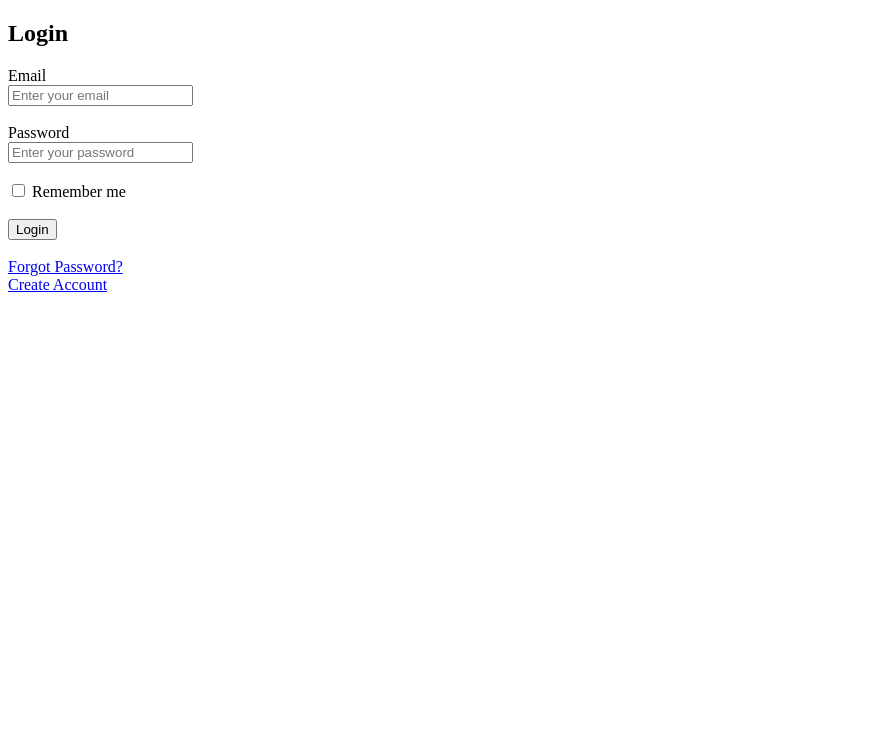
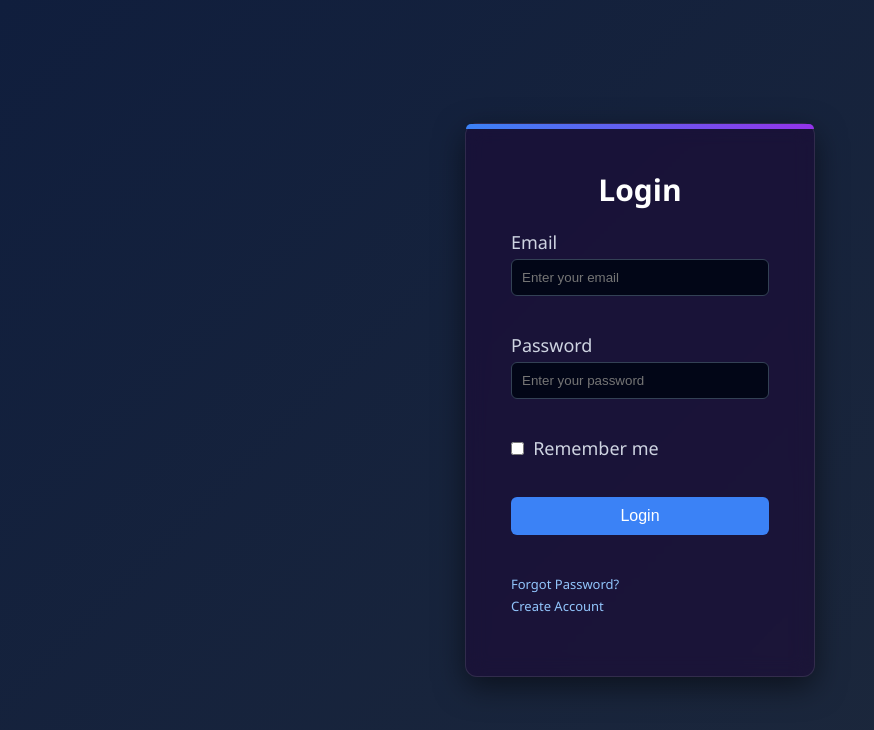
Before and after one commit to Krish18-bit/task, a plain HTML site: page login.html in a window 1280 px wide. Shown: the whole page, without its empty margins (0-874 px from the left). Drawn offline with Linux system fonts and the light colour scheme.

Commit message:
adding style

```diff
--- a/login.html
+++ b/login.html
@@ -4,6 +4,7 @@
 <head>
     <meta charset="UTF-8">
     <meta name="viewport" content="width=device-width, initial-scale=1.0">
+    <link rel="stylesheet" href="style.css">
     <title>Login</title>
 </head>
 <body>
--- /dev/null
+++ b/style.css
@@ -0,0 +1,140 @@
+
+* {
+    margin: 0;
+    padding: 0;
+    box-sizing: border-box;
+}
+
+body {
+    font-family: 'Segoe UI', sans-serif;
+    background: linear-gradient(135deg, #101e3d, #1e293b);
+    color: #fff;
+    height: 100vh;
+
+
+    display: flex;
+    justify-content: center;
+    align-items: center;
+}
+section {
+    background: #1f023572;
+    padding: 45px;
+    border-radius: 12px;
+    width: 350px;
+
+
+    backdrop-filter: blur(10px);
+    border: 1px solid rgba(255,255,255,0.1);
+
+
+    box-shadow: 0 10px 30px rgba(0,0,0,0.5);
+}
+
+
+h2 {
+    text-align: center;
+    margin-bottom: 20px;
+    font-size: 30px;
+}
+
+
+form div {
+    margin-bottom: 15px;
+}
+
+
+label {
+    font-size: 18px;
+    color: #cfd4e2;
+}
+
+
+input[type="email"],
+input[type="password"] {
+    width: 100%;
+    padding: 10px;
+    margin-top: 5px;
+
+    border: 1px solid #334155;
+    border-radius: 6px;
+
+    background: #020617;
+    color: white;
+
+    outline: none;
+    transition: 0.3s;
+}
+
+
+input:focus {
+    border-color: #3b82f6;
+    box-shadow: 0 0 5px #3b82f6;
+}
+
+
+input[type="checkbox"] {
+    margin-right: 5px;
+}
+
+
+button {
+    width: 100%;
+    padding: 10px;
+
+    border: none;
+    border-radius: 6px;
+
+    background: #3b82f6;
+    color: white;
+    font-size: 16px;
+    cursor: pointer;
+
+    transition: 0.3s;
+}
+
+
+button:hover {
+    background: #054fef;
+}
+
+a {
+    color: #93c5fd;
+    text-decoration: none;
+    font-size: 13px;
+}
+
+a:hover {
+    text-decoration: underline;
+}
+
+
+section {
+    position: relative;
+}
+
+
+section::before {
+    content: "";
+    position: absolute;
+    top: 0;
+    left: 0;
+
+    width: 100%;
+    height: 5px;
+    background: linear-gradient(to right, #3b82f6, #9333ea);
+    border-top-left-radius: 12px;
+    border-top-right-radius: 12px;
+}
+
+
+
+@media (max-width: 400px) {
+    section {
+        width: 90%;
+        padding: 25px;
+    }
+
+    h2 {
+        font-size: 22px;
+    }
+}
```
